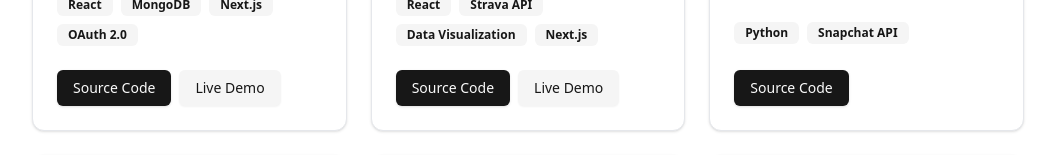
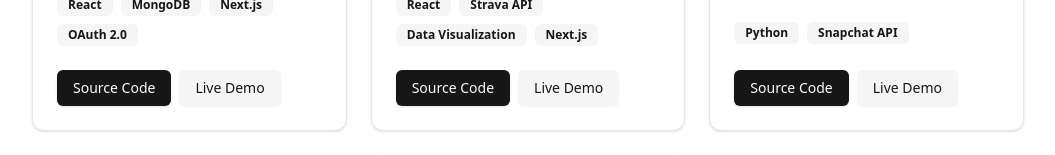
Before and after one commit to tordar/portfolio-template, a Next.js app: page / in a window 1280 px wide. Shown: the part 573-728 px from the top of the page, without its empty margins (112-1167 px from the left). Built offline with nearby package versions, Linux system fonts and the light colour scheme.

Commit message:
added live link for project

```diff
--- a/src/app/page.tsx
+++ b/src/app/page.tsx
@@ -33,6 +33,7 @@ const projects: Project[] = [
         title: "Snapchat Memories Downloader",
         description: "A project made to download all memories from Snapchat in bulk. Uses a simple HTML interface to visualise and help download memories.",
         github: "https://github.com/tordar/Download-Snapchat-Memories",
+        live: "https://sats-visualiser.vercel.app/",
         tags: ["Python", "Snapchat API"],
         image: "/placeholder.svg?height=200&width=300"
     },
```
